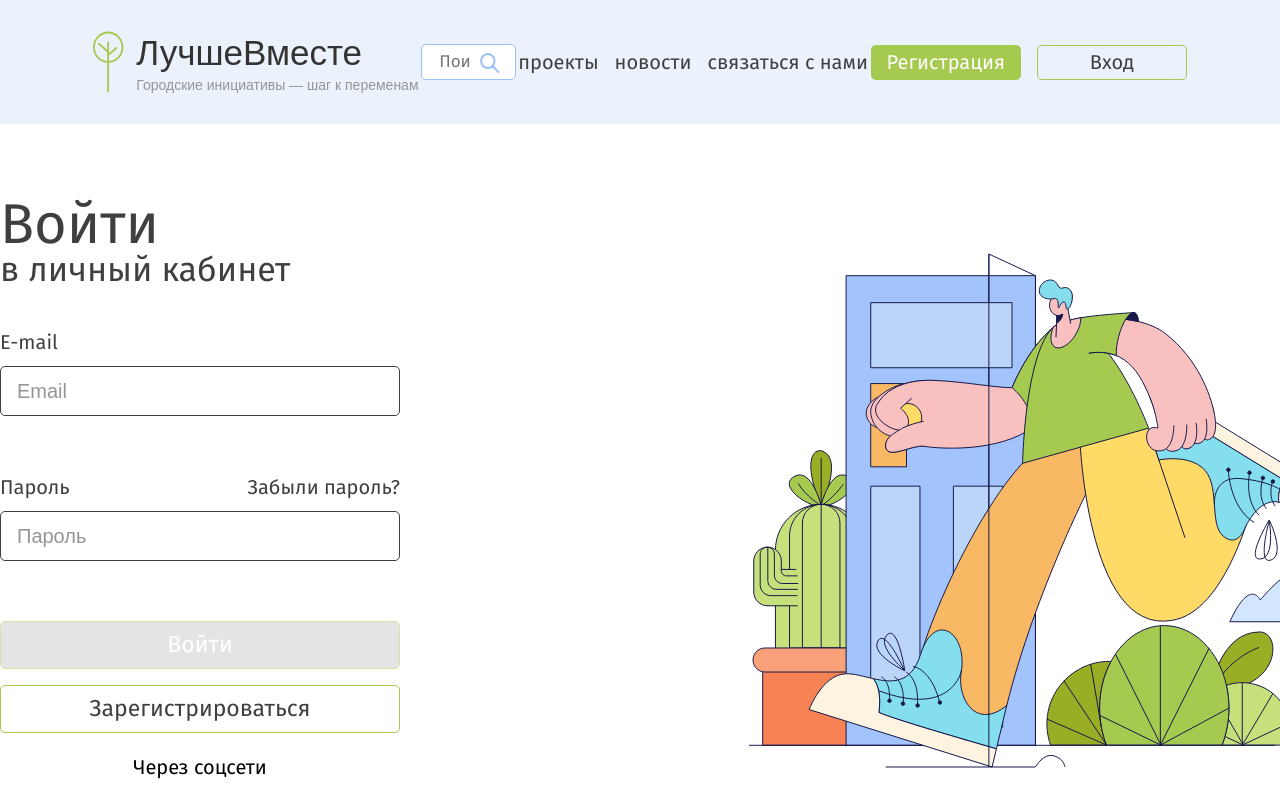
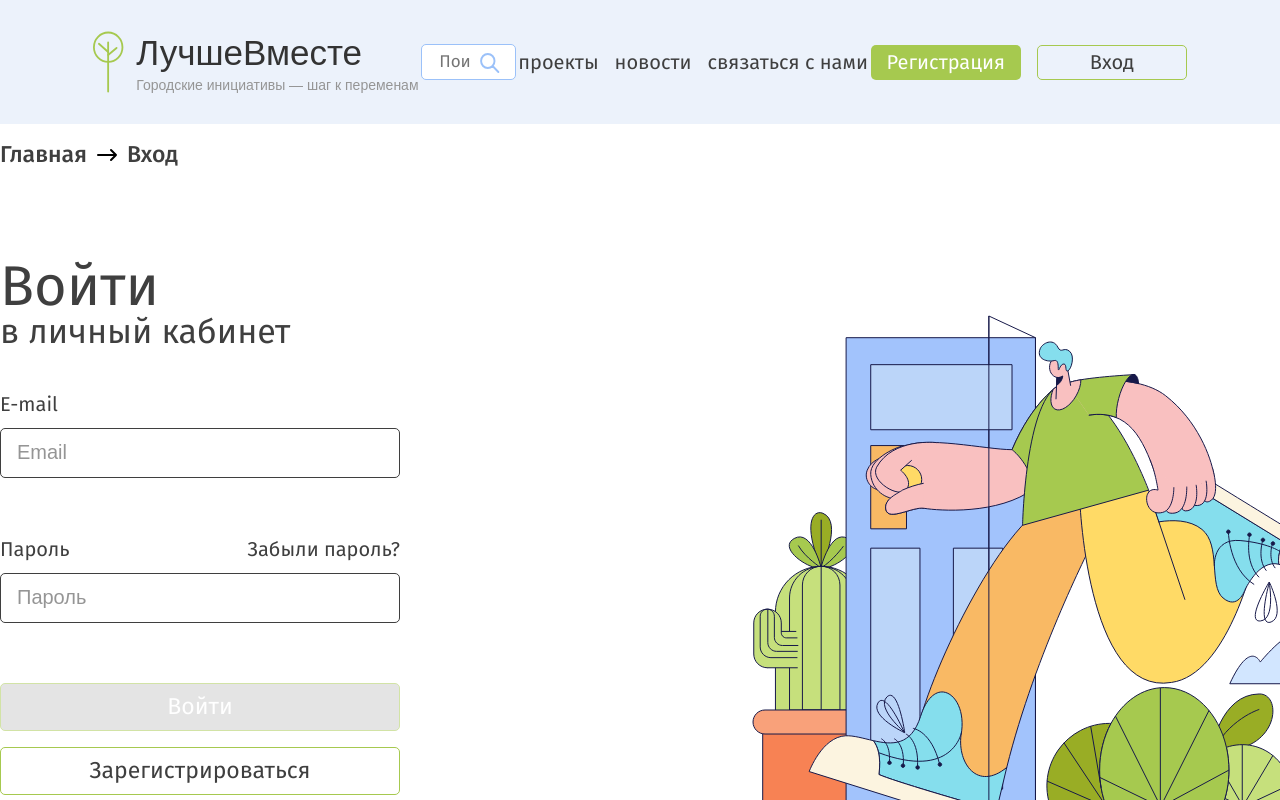
Before and after one commit to volunteers-for-city-projects/volunteers-frontend, a React (Create React App) app: page /login in a window 1280 px wide. Shown: the top 800 px of the page. Built offline with nearby package versions, Linux system fonts and the light colour scheme; a web font is replaced by a local one.

Commit message:
feat(crumbs router login): bread crumbs

```diff
--- /dev/null
+++ b/src/components/Crumbs/Crumbs.jsx
@@ -0,0 +1,32 @@
+import { useMatches } from 'react-router-dom';
+import { v4 as uuidv4 } from 'uuid';
+import arrow from '../../images/icon-strelka.svg';
+import './Crumbs.scss';
+
+export const Crumbs = () => {
+	const matches = useMatches();
+	const crumbs = matches
+		.filter((match) => Boolean(match.handle?.crumb))
+		.map((match) => match.handle.crumb(match.data));
+
+	return (
+		<ul className="crumbs">
+			{crumbs.map((crumb, index) => {
+				const id = uuidv4();
+
+				let lastElementArray = false;
+				if (index + 1 === crumbs.length) {
+					lastElementArray = true;
+				}
+				return (
+					<li key={id} className="crumbs__item">
+						<p className="crumbs__name">{crumb}</p>
+						{!lastElementArray && (
+							<img className="crumbs__separator" src={arrow} alt="стрелка" />
+						)}
+					</li>
+				);
+			})}
+		</ul>
+	);
+};
--- /dev/null
+++ b/src/components/Crumbs/Crumbs.scss
@@ -0,0 +1,24 @@
+@import '../../style/variables.scss';
+.crumbs {
+    list-style-type: none;
+    display: flex;
+    margin: 0;
+    padding: 0;
+    gap: 8px;
+
+    &__item {
+        display: flex;
+        gap: 8px;
+        align-items: center;
+        margin: 0;
+        padding: 0;
+    }
+
+
+
+    &__separator {
+        width: 24px;
+        height: 24px;
+        display: block;
+    }
+}
--- a/src/components/Login/Login.jsx
+++ b/src/components/Login/Login.jsx
@@ -2,6 +2,7 @@ import { Outlet, useNavigate, useOutletContext } from 'react-router-dom';
 import './Login.scss';
 import { apiLogin } from '../../utils/api/login-route';
 import { signIn, getUserInformation } from '../../utils/api/login';
+import { Crumbs } from '../Crumbs/Crumbs';
 
 function Login() {
 	const { isLoading, setIsLoading, setCurrentUser, setIsLoggedIn, setModal } =
@@ -85,6 +86,8 @@ function Login() {
 	};
 
 	return (
+		<>
+			<Crumbs />
 			<Outlet
 				context={{
 					isLoading,
@@ -93,6 +96,7 @@ function Login() {
 					handleSaveChanges,
 				}}
 			/>
+		</>
 	);
 }
 
--- a/src/routes/router.js
+++ b/src/routes/router.js
@@ -1,4 +1,4 @@
-import { createBrowserRouter } from 'react-router-dom';
+import { Link, createBrowserRouter } from 'react-router-dom';
 import Signup from '../components/Signup/Signup';
 import Main from '../components/Main/Main';
 import App from '../components/App/App';
@@ -12,11 +12,19 @@ import {
 	ProtectedRouteElementForUnauthorized,
 	ProtectedRouteElementForAuthorized,
 } from './ProtectedRoute';
+import './router.scss';
 
 const router = createBrowserRouter([
 	{
 		path: '/',
 		element: <App />,
+		handle: {
+			crumb: () => (
+				<Link to="/" className="router__link">
+					Главная
+				</Link>
+			),
+		},
 		children: [
 			{
 				index: true,
@@ -38,6 +46,14 @@ const router = createBrowserRouter([
 						<Login />
 					</ProtectedRouteElementForAuthorized>
 				),
+				handle: {
+					crumb: () => (
+						<Link to="/login" className="router__link">
+							Вход
+						</Link>
+					),
+				},
+
 				children: [
 					{
 						index: true,
@@ -46,6 +62,13 @@ const router = createBrowserRouter([
 					{
 						path: 'password-recovery',
 						element: <LoginPasswordRecovery />,
+						handle: {
+							crumb: () => (
+								<Link to="/login/password-recovery" className="router__link">
+									Восстановление
+								</Link>
+							),
+						},
 					},
 					{
 						path: 'password-reset/:uid/:token',
--- /dev/null
+++ b/src/routes/router.scss
@@ -0,0 +1,23 @@
+@import '../style/variables.scss';
+
+.router__link {
+    color: $--Text;
+    font-family: $--Font-Primary;
+    font-size: 23px;
+    font-style: normal;
+    font-weight: 500;
+    line-height: 130%;
+    text-decoration: none;
+
+    &:hover {
+        opacity: 0.7;
+		transition: opacity 100ms ease-in;
+		cursor: pointer;
+
+    }
+    &_disabled {
+        pointer-events: none;
+        cursor: default;
+        opacity: 0.6;
+    }
+}
```
Lines whose indentation alone changed are shown as unchanged.
